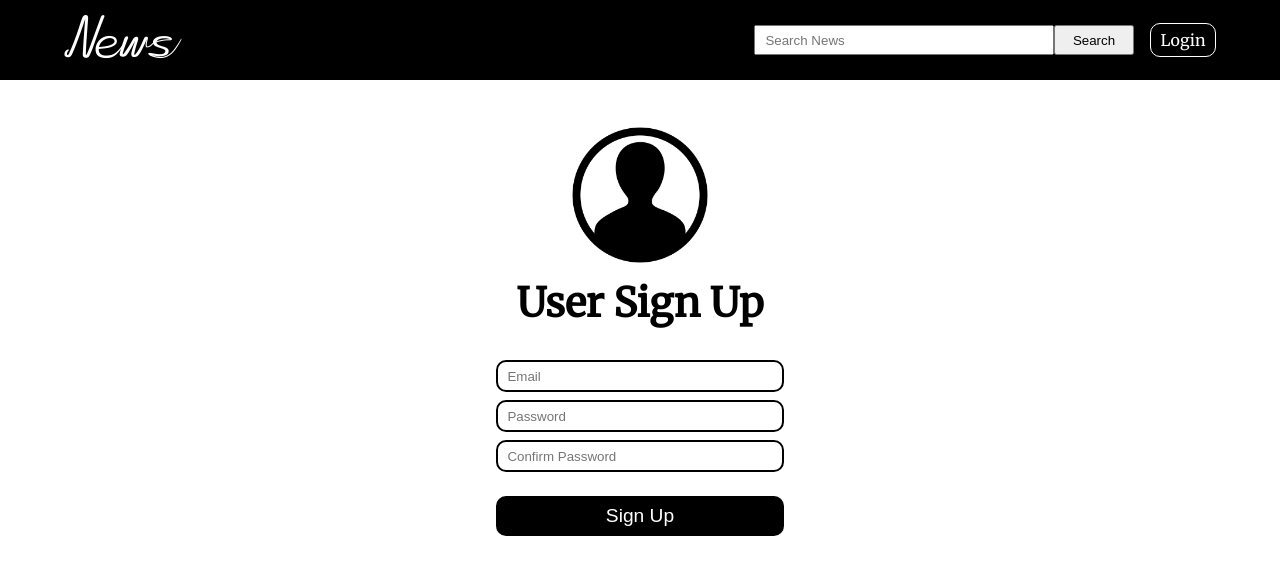
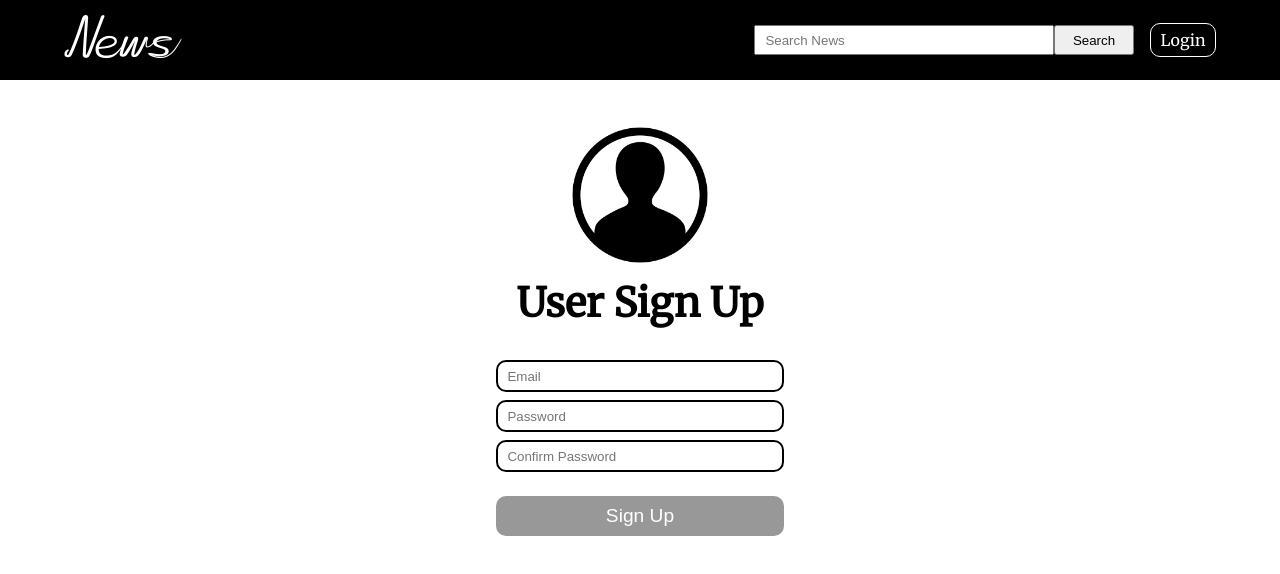
Before and after one commit to BbangSe01/-ToyProject-NEWS-WebService, a Vue app: page /signup in a window 1280 px wide. Shown: the top 574 px of the page. Built offline with nearby package versions, Linux system fonts and the light colour scheme; no server answers.

Commit message:
[FEAT] 경고문 UI + 유효성 미부합 시 POST 방지

```diff
--- a/src/components/parts/auth/SignupForm.vue
+++ b/src/components/parts/auth/SignupForm.vue
@@ -4,7 +4,13 @@
     <div class="signup-comments">User Sign Up</div>
     <form class="signup-form-area" @submit.prevent="signUp()">
       <SignupInput v-model="baseInput" v-model:touched="touched" />
-      <button class="signup-btn" type="submit">Sign Up</button>
+      <button
+        class="signup-btn"
+        type="submit"
+        :disabled="!usernameValid || !passwordValid || !checkPassword"
+      >
+        Sign Up
+      </button>
     </form>
     <div class="signup-error">
       <p v-if="touched.username && !usernameValid">
@@ -55,6 +61,13 @@
 
   const signUp = async () => {
     try {
+      if (
+        !usernameValid.value ||
+        !passwordValid.value ||
+        !checkPassword.value
+      ) {
+        return;
+      }
       const res = await signup({
         username: baseInput.value.username,
         password: baseInput.value.password,
@@ -100,11 +113,14 @@
     cursor: pointer;
     font-size: 1.2rem;
   }
+  .signup-btn:disabled {
+    opacity: 0.4;
+    cursor: not-allowed;
+  }
   .signup-error {
     display: flex;
     flex-direction: column;
-    width: 60%;
-    /* background-color: pink; */
+    width: 19rem;
   }
   .signup-error p {
     color: red;
```
